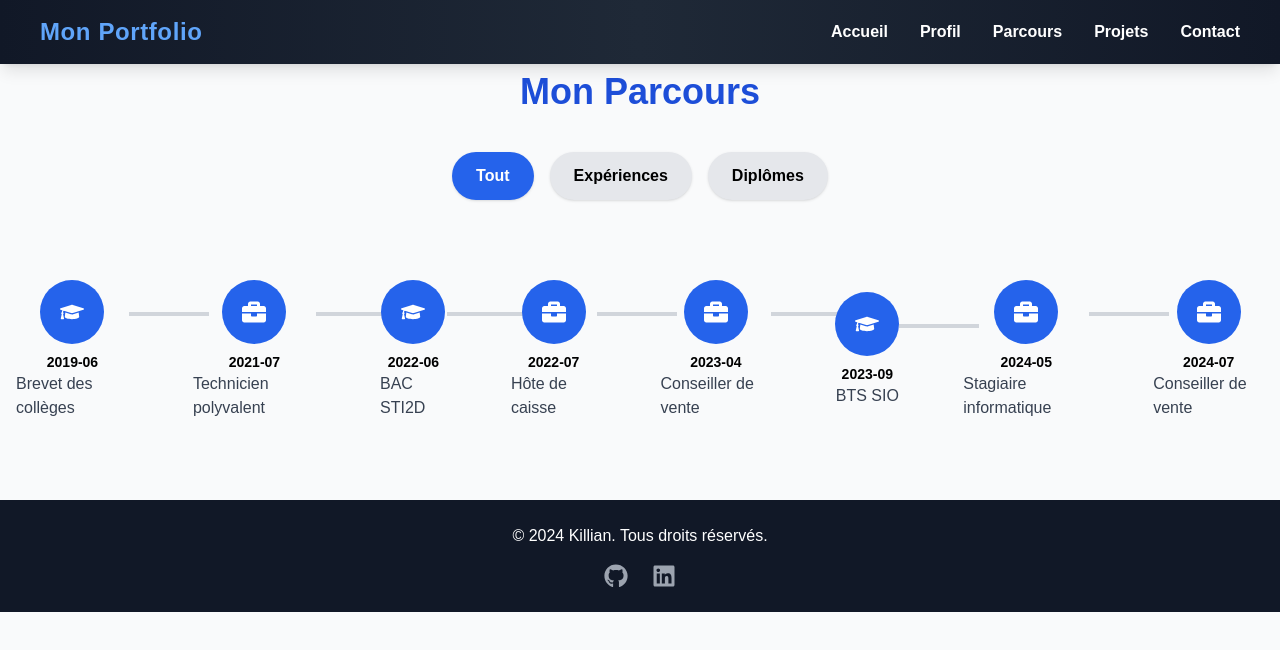
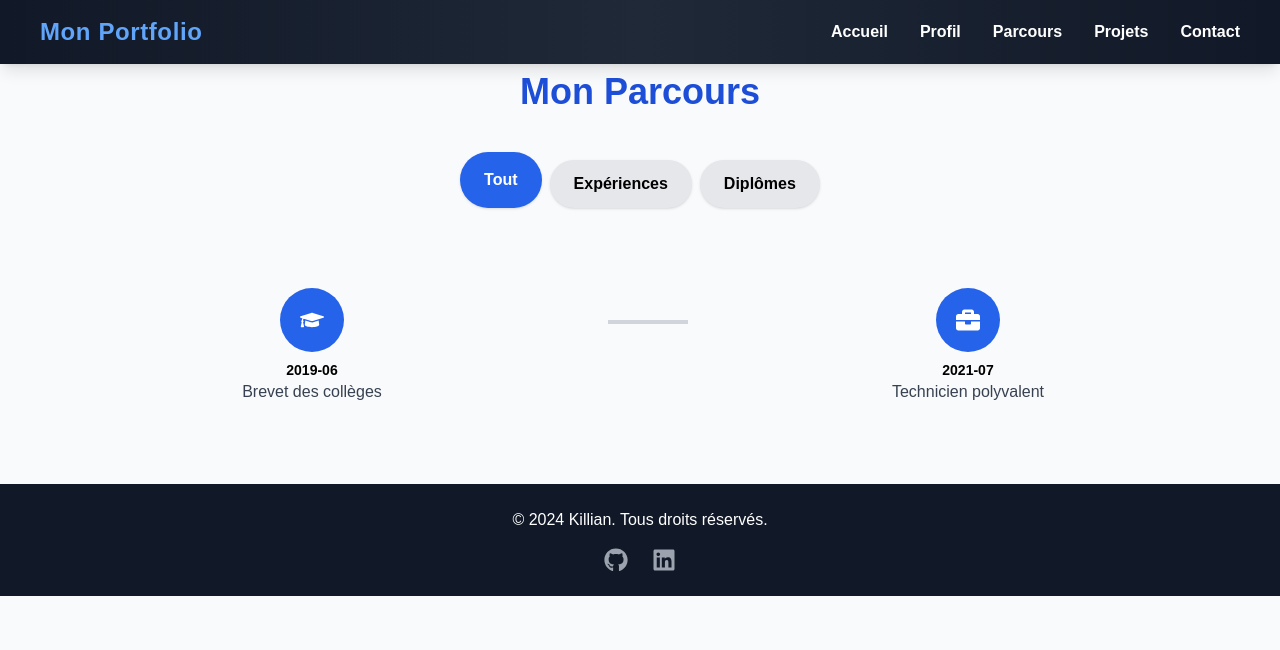
Before and after one commit to killianbiondo/Portfolio_enLigne, a Next.js app in the folder mon-portfolio/: page /parcours in a window 1280 px wide. Shown: the top 650 px of the page. Built offline with nearby package versions, Linux system fonts and the light colour scheme.

Commit message:
update files

```diff
--- a/mon-portfolio/pages/parcours.js
+++ b/mon-portfolio/pages/parcours.js
@@ -20,50 +20,7 @@ export default function Parcours() {
             skills: ['Organisation', 'Travail en équipe'],
             icon: <FaBriefcase />,
         },
-        {
-            title: 'Hôte de caisse',
-            subtitle: 'Migros',
-            location: 'Thoiry, France',
-            date: '2022-07',
-            duration: '1 mois',
-            description: "Collaboration avec mes supérieurs pour développer des stratégies visant à renforcer la fidélisation de la clientèle.",
-            missions: ['Gestion des transactions', 'Accueil des clients','Mise en rayon'],
-            skills: ['Relation client', 'Gestion du stress','Travail en équipe'],
-            icon: <FaBriefcase />,
-        },
-        {
-            title: 'Conseiller de vente',
-            subtitle: 'Botanic',
-            location: 'Saint-Genis-Pouilly, France',
-            date: '2023-04',
-            duration: '6 mois',
-            description: "J'ai assuré la mise en rayon des produits tout en contribuant activement aux activités de vente.",
-            missions: ['Mise en rayon', 'Assistance client'],
-            skills: ['Gestion de stock', 'Relation client','Travail en équipe'],
-            icon: <FaBriefcase />,
-        },
-        {
-            title: 'Stagiaire informatique',
-            subtitle: 'Safran Aerosystems',
-            location: 'Roche-la-Molière, France',
-            date: '2024-05',
-            duration: '1 mois',
-            description: "J'ai refait l'architecture d'un site web collaboratif.",
-            missions: ['Reconstruction d’un site web', 'Collaboration avec les équipes techniques'],
-            skills: ['Développement web', 'Gestion de projet'],
-            icon: <FaBriefcase />,
-        },
-        {
-            title: 'Conseiller de vente',
-            subtitle: 'Kiabi',
-            location: 'Thoiry, France',
-            date: '2024-07',
-            duration: '1 mois',
-            description: "J'ai assuré la mise en rayon des produits tout en contribuant activement aux activités de vente.",
-            missions: ['Mise en rayon', 'Gestion des stocks'],
-            skills: ['Service client', 'Organisation','Travail en équipe'],
-            icon: <FaBriefcase />,
-        },
+        // (Autres expériences et diplômes)
     ];
 
     const diplomas = [
@@ -78,28 +35,7 @@ export default function Parcours() {
             skills: ['Bases générales'],
             icon: <FaGraduationCap />,
         },
-        {
-            title: 'BAC STI2D',
-            subtitle: 'Lycée Saint-Exupéry',
-            location: 'Saint-Genis-Pouilly, France',
-            date: '2022-06',
-            duration: '2 ans',
-            description: 'Formation complète en Systèmes d\'Informations Numériques.',
-            missions: ['Projets techniques', 'Initiation à la programmation'],
-            skills: ['Analyse', 'Résolution de problèmes'],
-            icon: <FaGraduationCap />,
-        },
-        {
-            title: 'BTS SIO',
-            subtitle: 'Lycée Simone Weil',
-            location: 'Saint-Étienne, France',
-            date: '2023-09',
-            duration: '2 ans',
-            description: 'Formation complète en Solutions Logicielles et Applications Métiers.',
-            missions: ['Développement web', 'Gestion de bases de données'],
-            skills: ['Programmation', 'Gestion de projets informatiques'],
-            icon: <FaGraduationCap />,
-        },
+        // (Autres diplômes)
     ];
 
     const sortedData = [...experiences, ...diplomas].sort((a, b) => new Date(a.date) - new Date(b.date));
@@ -112,7 +48,7 @@ export default function Parcours() {
                 <h2 className="text-4xl font-bold mb-10 text-center text-blue-700 animate-fadeInUp">Mon Parcours</h2>
 
                 {/* Filter Menu */}
-                <div className="flex justify-center space-x-4 mb-10">
+                <div className="flex flex-wrap justify-center space-x-2 space-y-2 mb-10">
                     <button
                         className={`px-6 py-3 rounded-full font-semibold shadow transition ${
                             filter === 'all' ? 'bg-blue-600 text-white hover:bg-blue-700' : 'bg-gray-200 hover:bg-gray-300'
@@ -140,12 +76,12 @@ export default function Parcours() {
                 </div>
 
                 {/* Timeline */}
-                <div className="relative flex justify-center py-10">
-                    <div className="relative flex items-center space-x-16">
+                <div className="relative py-10">
+                    <div className="relative flex flex-col items-center space-y-8 md:flex-row md:space-x-16 md:space-y-0">
                         {filteredData.map((item, index) => (
                             <div
                                 key={index}
-                                className="group relative flex flex-col items-center cursor-pointer"
+                                className="group relative flex flex-col items-center w-full md:w-auto md:flex-1 cursor-pointer"
                                 onMouseEnter={() => setHoveredIndex(index)}
                                 onMouseLeave={() => setHoveredIndex(null)}
                                 onClick={() => setSelectedItem(item)}
@@ -153,12 +89,12 @@ export default function Parcours() {
                                 <div className="bg-blue-600 h-16 w-16 rounded-full flex items-center justify-center text-white text-2xl group-hover:bg-blue-800 transition">
                                     {item.icon}
                                 </div>
-                                <p className="text-sm font-semibold mt-2 group-hover:text-blue-700">{item.date}</p>
-                                <p className="text-gray-700 group-hover:text-gray-900">{item.title}</p>
+                                <p className="text-sm font-semibold mt-2 group-hover:text-blue-700 text-center">{item.date}</p>
+                                <p className="text-gray-700 group-hover:text-gray-900 text-center">{item.title}</p>
 
                                 {/* Hovered Card */}
                                 {hoveredIndex === index && (
-                                    <div className="absolute top-20 w-72 p-4 bg-white border rounded-lg shadow-lg text-left z-10">
+                                    <div className="absolute top-20 w-64 p-4 bg-white border rounded-lg shadow-lg text-left z-10">
                                         <h4 className="text-lg font-bold text-blue-600">{item.title}</h4>
                                         {item.subtitle && <p className="text-gray-500">🏢 {item.subtitle}</p>}
                                         {item.location && <p className="text-gray-500">📍 {item.location}</p>}
@@ -168,7 +104,7 @@ export default function Parcours() {
 
                                 {/* Connector */}
                                 {index < filteredData.length - 1 && (
-                                    <div className="absolute top-8 left-full w-20 h-1 bg-gray-300"></div>
+                                    <div className="hidden md:block absolute top-8 left-full w-20 h-1 bg-gray-300"></div>
                                 )}
                             </div>
                         ))}
```
